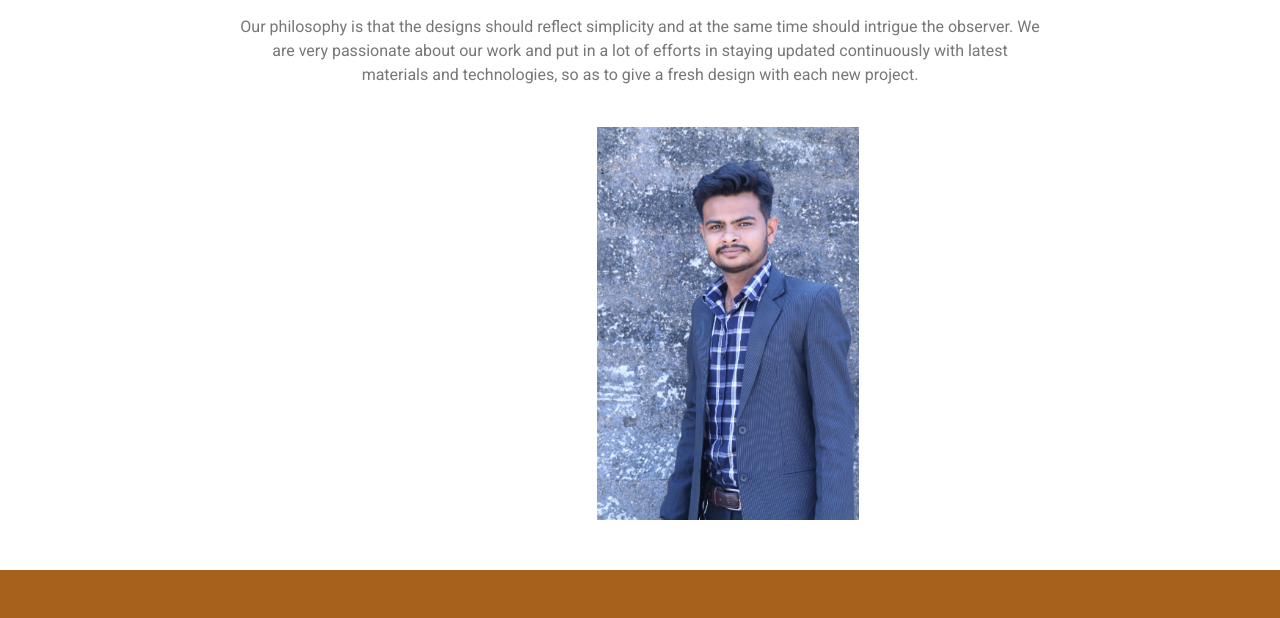
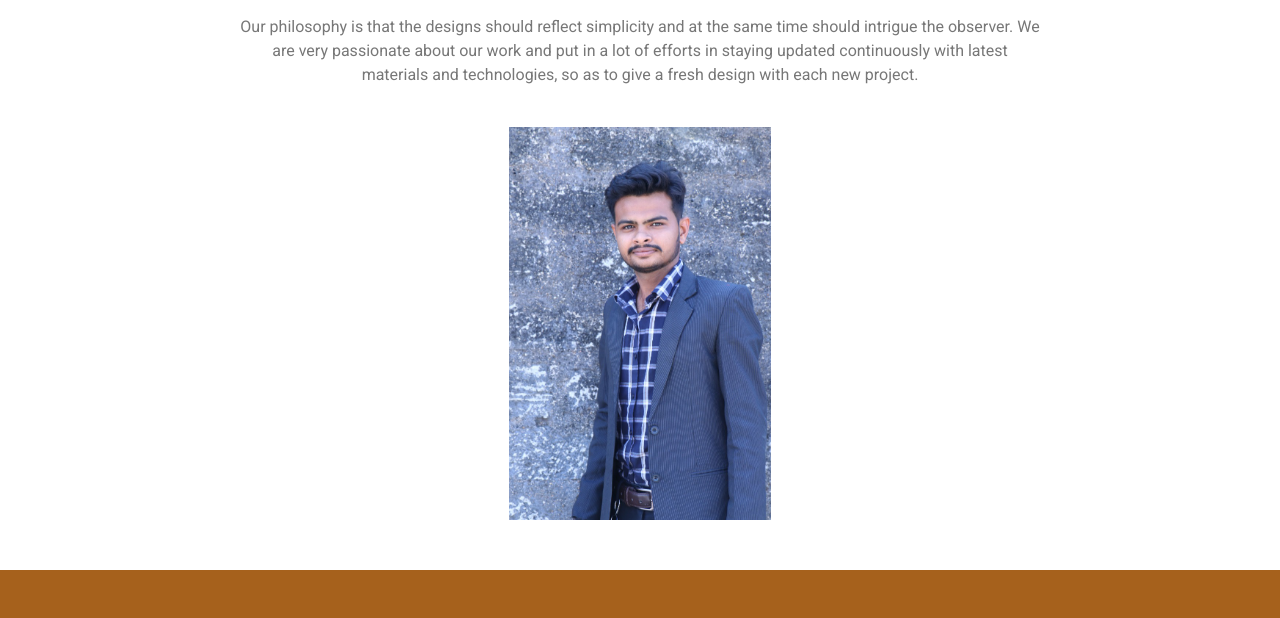
Before and after one commit to AbhayBabariya/The-Compass-Interior, a plain HTML site: page about.html in a window 1280 px wide. Shown: the part 1900-2518 px from the top of the page. Drawn offline with Linux system fonts and the light colour scheme; a script that the page names is missing.

Commit message:
Solve Bug Ashish Img center

```diff
--- a/about.html
+++ b/about.html
@@ -173,7 +173,7 @@
                         </div>
 
                     </div>
-                    <div class="col-lg-3 col-md-6 col-sm-6 m-md-b30 wow fadeIn" style="margin-left: 45%;" data-wow-duration="2s" data-wow-delay="0.2s">
+                    <div class="col-lg-3 col-md-6 col-sm-6 m-md-b30 wow fadeIn" style="justify-content: center;margin-left: auto;margin-right: auto;" data-wow-duration="2s" data-wow-delay="0.2s">
                         <div class="our-team team-style1">
                             <div class="dlab-media radius-sm">
                                 <img src="images/Ashish-Prajapati.png" alt="Ashish Prajapati | The Compass Interior">
```
